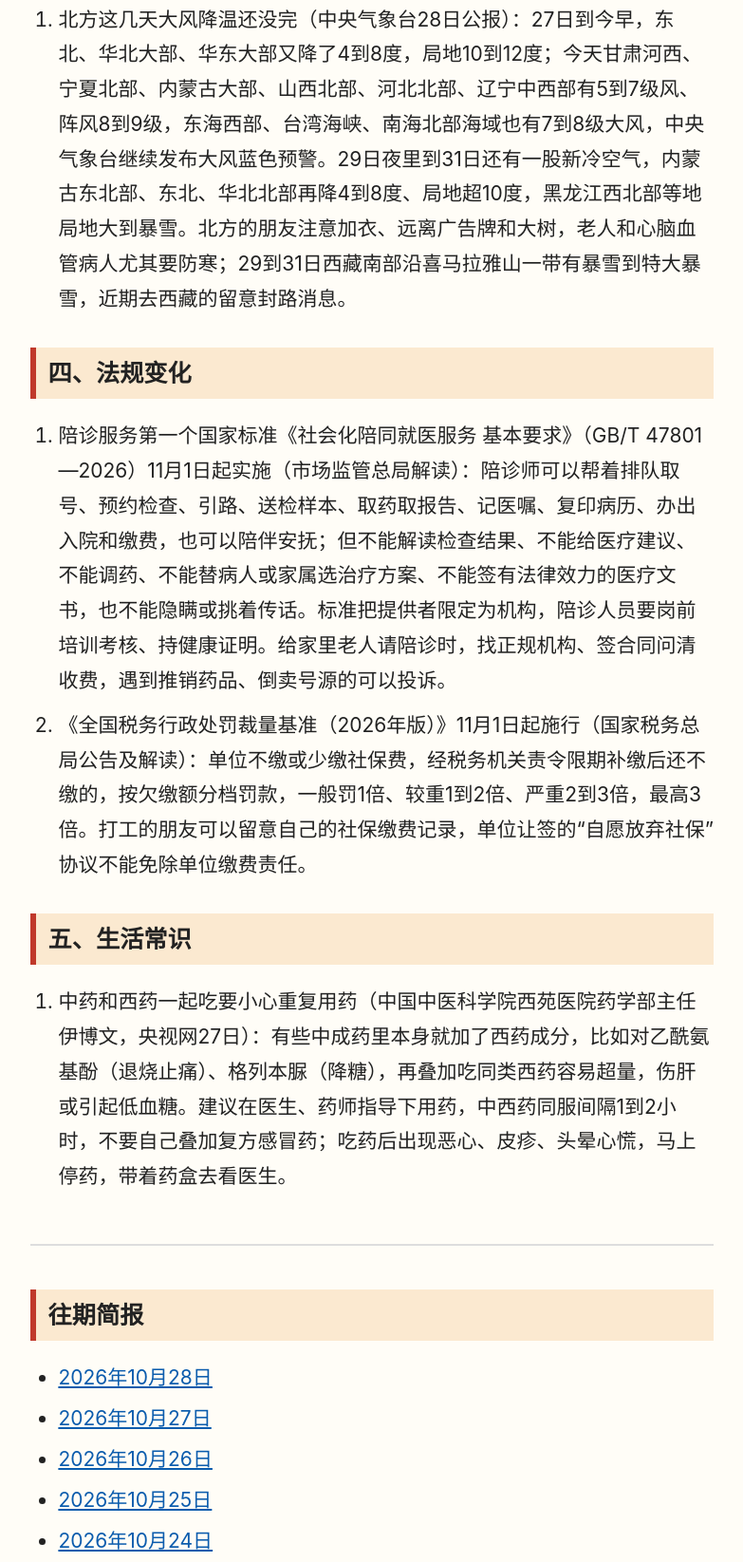
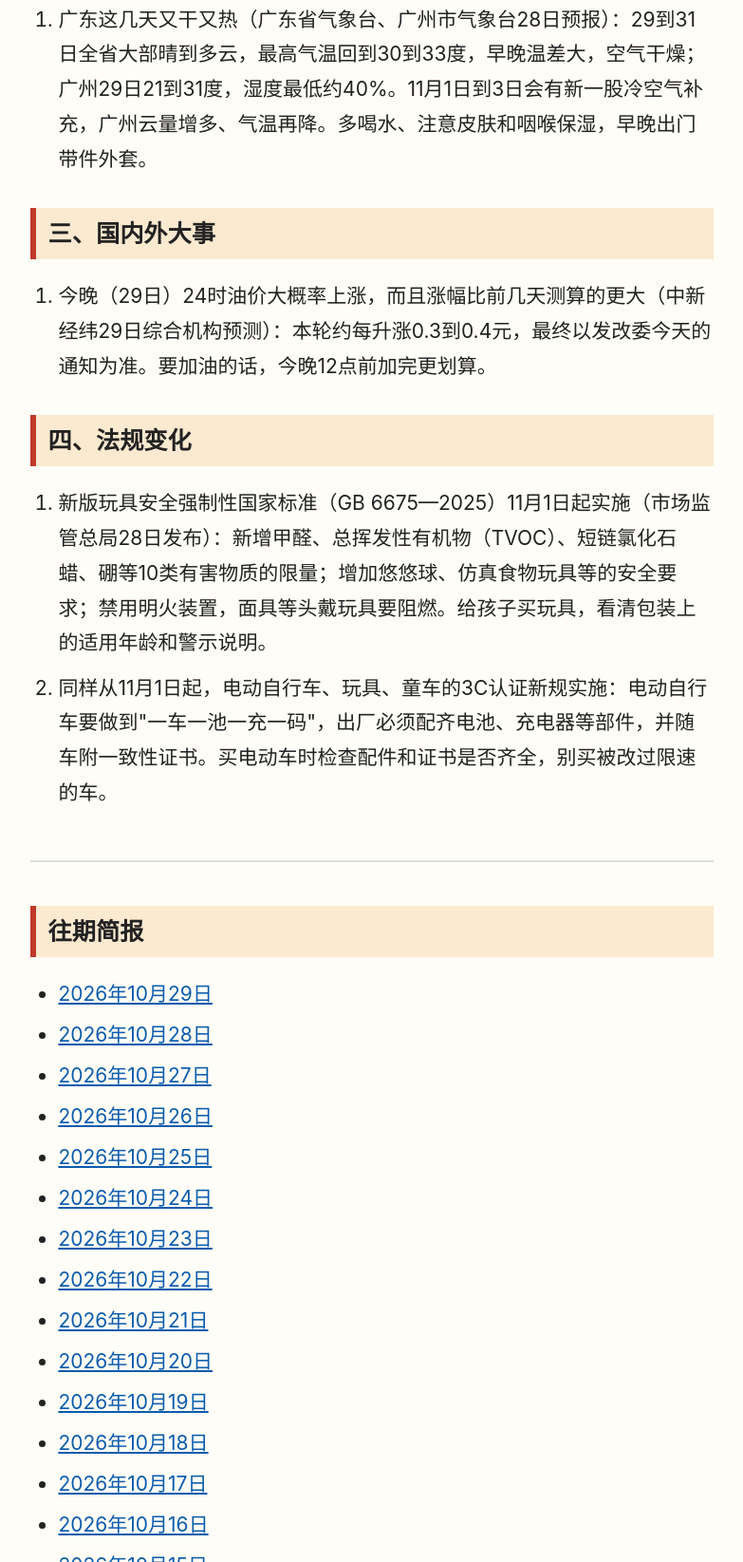
Before and after one commit to tancui133-dot/daily-news-brief, a plain HTML site: page index.html in a window 1280 px wide. Shown: the part 236-1881 px from the top of the page at 95% size, without its empty margins (248-1031 px from the left). Drawn offline with Linux system fonts and the light colour scheme.

Commit message:
更新 2026-10-29 08:15

```diff
--- a/index.html
+++ b/index.html
@@ -1,23 +1,23 @@
 <!DOCTYPE html><html lang="zh-CN"><head><meta charset="utf-8">
 <meta name="viewport" content="width=device-width,initial-scale=1">
-<title>每日简报（最新：2026年10月28日）</title><meta name="description" content="2026年10月28日：健康、环境、大事、新规、常识。北方这几天大风降温还没完（中央气象台28日公报）：27日到今早，东北、华北大部、华东大部又降了4到8度，局地10到12度">
-<meta property="og:title" content="每日简报（最新：2026年10月28日）"><meta property="og:description" content="2026年10月28日：健康、环境、大事、新规、常识。北方这几天大风降温还没完（中央气象台28日公报）：27日到今早，东北、华北大部、华东大部又降了4到8度，局地10到12度">
+<title>每日简报（最新：2026年10月29日）</title><meta name="description" content="2026年10月29日：健康、环境、大事、新规、常识。广东这几天又干又热（广东省气象台、广州市气象台28日预报）：29到31日全省大部晴到多云，最高气温回到30到33度，早晚">
+<meta property="og:title" content="每日简报（最新：2026年10月29日）"><meta property="og:description" content="2026年10月29日：健康、环境、大事、新规、常识。广东这几天又干又热（广东省气象台、广州市气象台28日预报）：29到31日全省大部晴到多云，最高气温回到30到33度，早晚">
 <meta name="format-detection" content="telephone=no"><style>body{margin:0;background:#fffdf7;color:#222;font-family:-apple-system,"PingFang SC","Microsoft YaHei",sans-serif;font-size:21px;line-height:1.75}
 main{max-width:720px;margin:0 auto;padding:16px 18px 48px}h1{font-size:1.45em;margin:.4em 0;color:#8a1c1c}
 h2{font-size:1.2em;margin:1.3em 0 .4em;padding:.2em .5em;background:#fbe9d0;border-left:6px solid #c0392b}
 ol,ul{padding-left:1.4em}li{margin:.5em 0}a{color:#0b5cad}.nav{font-size:.9em;margin:.5em 0 1em}
 .arch{margin-top:2.5em;border-top:2px solid #ddd;padding-top:.6em}.arch li{margin:.3em 0}footer{color:#888;font-size:.75em;margin-top:2em}</style></head>
-<body><main><div class="nav">本篇永久链接：<a href="2026-10-28.html">2026-10-28.html</a></div><h1>每日简报 2026年10月28日</h1>
+<body><main><div class="nav">本篇永久链接：<a href="2026-10-29.html">2026-10-29.html</a></div><h1>每日简报 2026年10月29日</h1>
 <h2>二、健康与环境</h2>
 <ol>
-<li>北方这几天大风降温还没完（中央气象台28日公报）：27日到今早，东北、华北大部、华东大部又降了4到8度，局地10到12度；今天甘肃河西、宁夏北部、内蒙古大部、山西北部、河北北部、辽宁中西部有5到7级风、阵风8到9级，东海西部、台湾海峡、南海北部海域也有7到8级大风，中央气象台继续发布大风蓝色预警。29日夜里到31日还有一股新冷空气，内蒙古东北部、东北、华北北部再降4到8度、局地超10度，黑龙江西北部等地局地大到暴雪。北方的朋友注意加衣、远离广告牌和大树，老人和心脑血管病人尤其要防寒；29到31日西藏南部沿喜马拉雅山一带有暴雪到特大暴雪，近期去西藏的留意封路消息。</li>
+<li>广东这几天又干又热（广东省气象台、广州市气象台28日预报）：29到31日全省大部晴到多云，最高气温回到30到33度，早晚温差大，空气干燥；广州29日21到31度，湿度最低约40%。11月1日到3日会有新一股冷空气补充，广州云量增多、气温再降。多喝水、注意皮肤和咽喉保湿，早晚出门带件外套。</li>
+</ol>
+<h2>三、国内外大事</h2>
+<ol>
+<li>今晚（29日）24时油价大概率上涨，而且涨幅比前几天测算的更大（中新经纬29日综合机构预测）：本轮约每升涨0.3到0.4元，最终以发改委今天的通知为准。要加油的话，今晚12点前加完更划算。</li>
 </ol>
 <h2>四、法规变化</h2>
 <ol>
-<li>陪诊服务第一个国家标准《社会化陪同就医服务 基本要求》（GB/T 47801—2026）11月1日起实施（市场监管总局解读）：陪诊师可以帮着排队取号、预约检查、引路、送检样本、取药取报告、记医嘱、复印病历、办出入院和缴费，也可以陪伴安抚；但不能解读检查结果、不能给医疗建议、不能调药、不能替病人或家属选治疗方案、不能签有法律效力的医疗文书，也不能隐瞒或挑着传话。标准把提供者限定为机构，陪诊人员要岗前培训考核、持健康证明。给家里老人请陪诊时，找正规机构、签合同问清收费，遇到推销药品、倒卖号源的可以投诉。</li>
-<li>《全国税务行政处罚裁量基准（2026年版）》11月1日起施行（国家税务总局公告及解读）：单位不缴或少缴社保费，经税务机关责令限期补缴后还不缴的，按欠缴额分档罚款，一般罚1倍、较重1到2倍、严重2到3倍，最高3倍。打工的朋友可以留意自己的社保缴费记录，单位让签的“自愿放弃社保”协议不能免除单位缴费责任。</li>
-</ol>
-<h2>五、生活常识</h2>
-<ol>
-<li>中药和西药一起吃要小心重复用药（中国中医科学院西苑医院药学部主任伊博文，央视网27日）：有些中成药里本身就加了西药成分，比如对乙酰氨基酚（退烧止痛）、格列本脲（降糖），再叠加吃同类西药容易超量，伤肝或引起低血糖。建议在医生、药师指导下用药，中西药同服间隔1到2小时，不要自己叠加复方感冒药；吃药后出现恶心、皮疹、头晕心慌，马上停药，带着药盒去看医生。</li>
-</ol><div class="arch"><h2>往期简报</h2><ul><li><a href="2026-10-28.html">2026年10月28日</a></li><li><a href="2026-10-27.html">2026年10月27日</a></li><li><a href="2026-10-26.html">2026年10月26日</a></li><li><a href="2026-10-25.html">2026年10月25日</a></li><li><a href="2026-10-24.html">2026年10月24日</a></li><li><a href="2026-10-23.html">2026年10月23日</a></li><li><a href="2026-10-22.html">2026年10月22日</a></li><li><a href="2026-10-21.html">2026年10月21日</a></li><li><a href="2026-10-20.html">2026年10月20日</a></li><li><a href="2026-10-19.html">2026年10月19日</a></li><li><a href="2026-10-18.html">2026年10月18日</a></li><li><a href="2026-10-17.html">2026年10月17日</a></li><li><a href="2026-10-16.html">2026年10月16日</a></li><li><a href="2026-10-15.html">2026年10月15日</a></li><li><a href="2026-10-14.html">2026年10月14日</a></li><li><a href="2026-10-13.html">2026年10月13日</a></li><li><a href="2026-10-12.html">2026年10月12日</a></li><li><a href="2026-10-11.html">2026年10月11日</a></li><li><a href="2026-10-10.html">2026年10月10日</a></li><li><a href="2026-10-09.html">2026年10月9日</a></li></ul></div><footer>每日简报 · 每天早上更新 · 内容仅供参考，以官方发布为准</footer></main></body></html>
+<li>新版玩具安全强制性国家标准（GB 6675—2025）11月1日起实施（市场监管总局28日发布）：新增甲醛、总挥发性有机物（TVOC）、短链氯化石蜡、硼等10类有害物质的限量；增加悠悠球、仿真食物玩具等的安全要求；禁用明火装置，面具等头戴玩具要阻燃。给孩子买玩具，看清包装上的适用年龄和警示说明。</li>
+<li>同样从11月1日起，电动自行车、玩具、童车的3C认证新规实施：电动自行车要做到&quot;一车一池一充一码&quot;，出厂必须配齐电池、充电器等部件，并随车附一致性证书。买电动车时检查配件和证书是否齐全，别买被改过限速的车。</li>
+</ol><div class="arch"><h2>往期简报</h2><ul><li><a href="2026-10-29.html">2026年10月29日</a></li><li><a href="2026-10-28.html">2026年10月28日</a></li><li><a href="2026-10-27.html">2026年10月27日</a></li><li><a href="2026-10-26.html">2026年10月26日</a></li><li><a href="2026-10-25.html">2026年10月25日</a></li><li><a href="2026-10-24.html">2026年10月24日</a></li><li><a href="2026-10-23.html">2026年10月23日</a></li><li><a href="2026-10-22.html">2026年10月22日</a></li><li><a href="2026-10-21.html">2026年10月21日</a></li><li><a href="2026-10-20.html">2026年10月20日</a></li><li><a href="2026-10-19.html">2026年10月19日</a></li><li><a href="2026-10-18.html">2026年10月18日</a></li><li><a href="2026-10-17.html">2026年10月17日</a></li><li><a href="2026-10-16.html">2026年10月16日</a></li><li><a href="2026-10-15.html">2026年10月15日</a></li><li><a href="2026-10-14.html">2026年10月14日</a></li><li><a href="2026-10-13.html">2026年10月13日</a></li><li><a href="2026-10-12.html">2026年10月12日</a></li><li><a href="2026-10-11.html">2026年10月11日</a></li><li><a href="2026-10-10.html">2026年10月10日</a></li><li><a href="2026-10-09.html">2026年10月9日</a></li></ul></div><footer>每日简报 · 每天早上更新 · 内容仅供参考，以官方发布为准</footer></main></body></html>
```
Also changed, not shown: 2026-10-29.html (added, +23 -0 lines).
